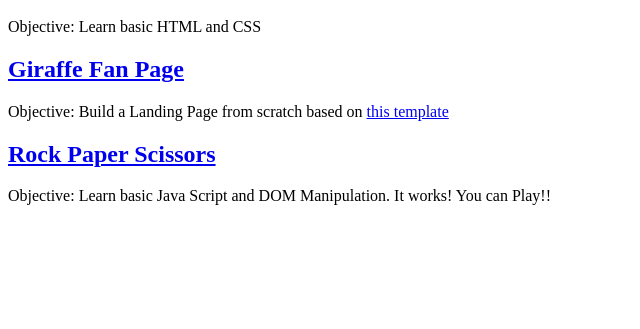
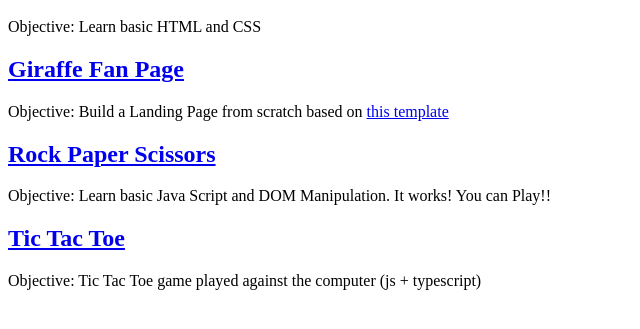
Before and after one commit to itsjessf/theOdinProject, a plain HTML site: page index.html in a window 1280 px wide. Shown: the part 109-438 px from the top of the page, without its empty margins (0-640 px from the left). Drawn offline with Linux system fonts and the light colour scheme.

Commit message:
Changed file name and added tic tac toe to index

```diff
--- a/index.html
+++ b/index.html
@@ -19,5 +19,7 @@
     </p>
     <h2><a href="odin-rock-paper-scissors/index.html">Rock Paper Scissors</a></h2>
     <p>Objective: Learn basic Java Script and DOM Manipulation. It works! You can Play!!</p>
+    <h2><a href="odin-tic-tac-toe/index.html">Tic Tac Toe</a></h2>
+    <p>Objective: Tic Tac Toe game played against the computer (js + typescript)</p>
   </body>
 </html>
```
Also changed, not shown: odin-tic-tac-toe/index.html (renamed from odin-calculator/index.html), odin-tic-tac-toe/package.json (renamed from odin-calculator/package.json), odin-tic-tac-toe/src/app.ts (renamed from odin-calculator/src/app.ts), odin-tic-tac-toe/style.css (renamed from odin-calculator/style.css), odin-tic-tac-toe/tsconfig.json (renamed from odin-calculator/tsconfig.json), 7 other files.
